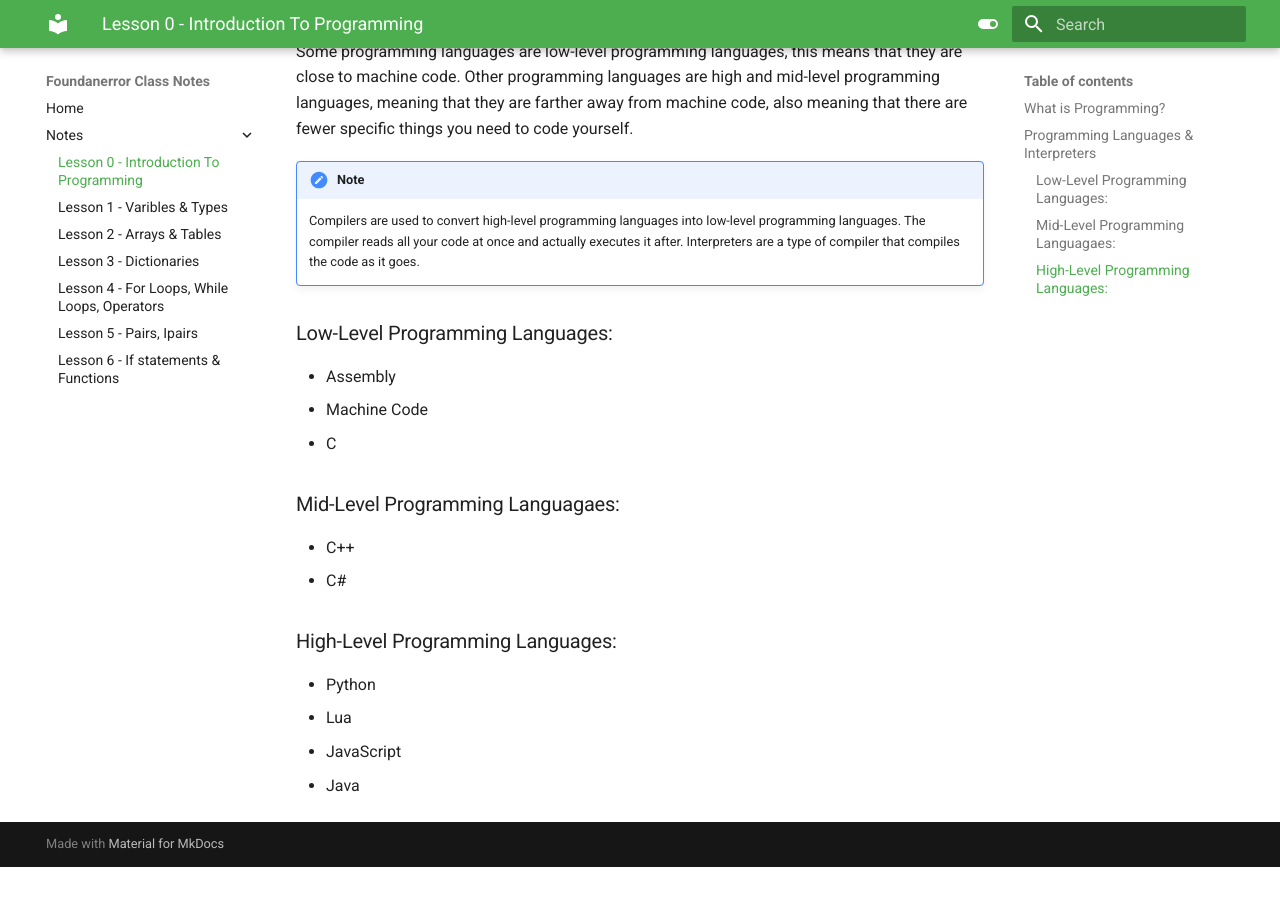
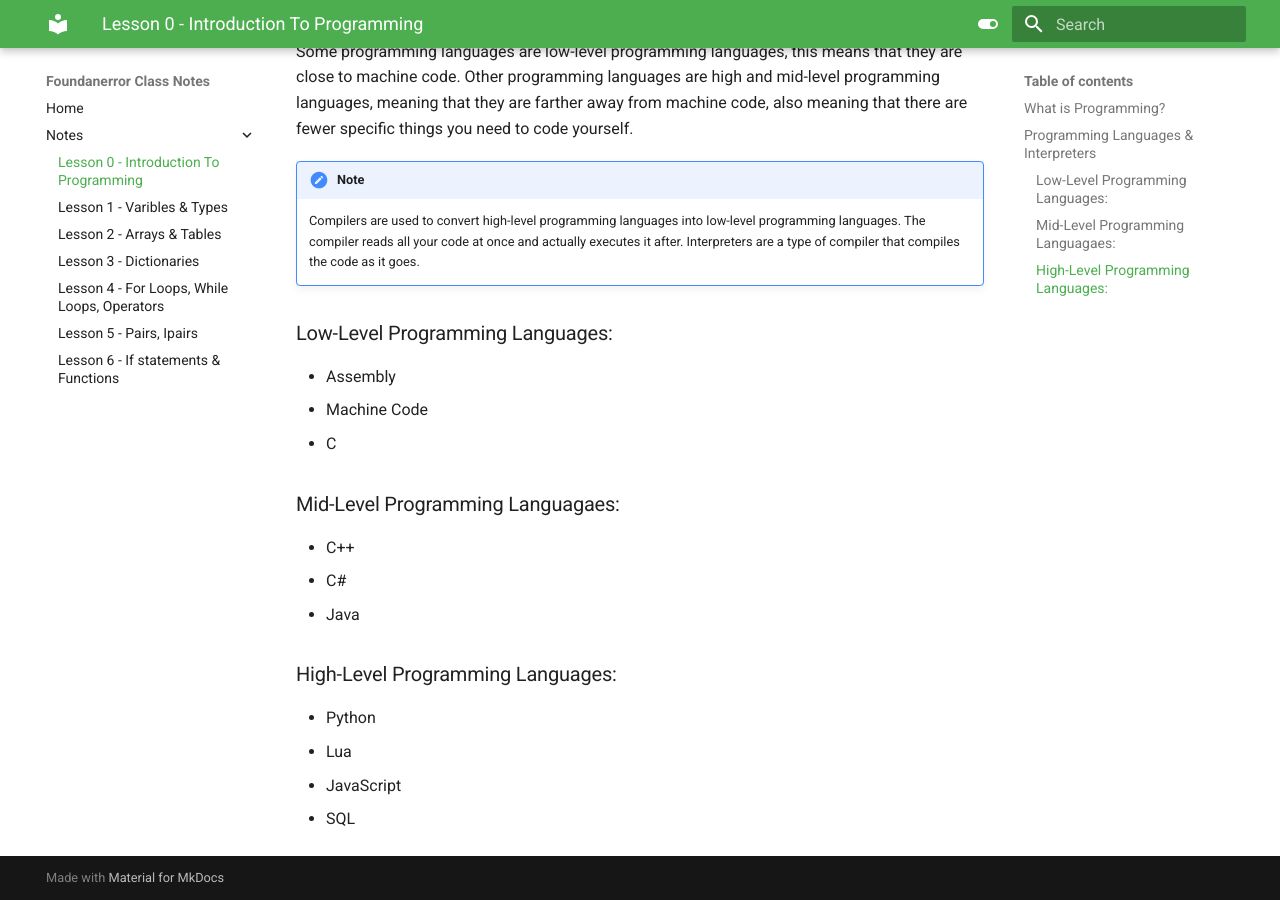
Before and after one commit to foundanerror/Foundanerror-Class-Notes, an MkDocs documentation site: the page built from docs/Notes/Lesson0.md, in a window 1280 px wide and 900 px high, scrolled down 654 px. Built offline with MkDocs 1.6.1 and Material for MkDocs 9.7.7, drawn with Linux system fonts in a browser that asks for light colours; before the commit the page ends 1521 px from its top, so only the background shows below that.

Commit message:
Update Lesson0.md

```diff
--- a/docs/Notes/Lesson0.md
+++ b/docs/Notes/Lesson0.md
@@ -31,10 +31,11 @@ Some programming languages are low-level programming languages, this means that
 
 + C++
 + C#
++ Java
 
 ### High-Level Programming Languages:
 
 + Python
 + Lua
 + JavaScript
-+ Java
++ SQL
```
